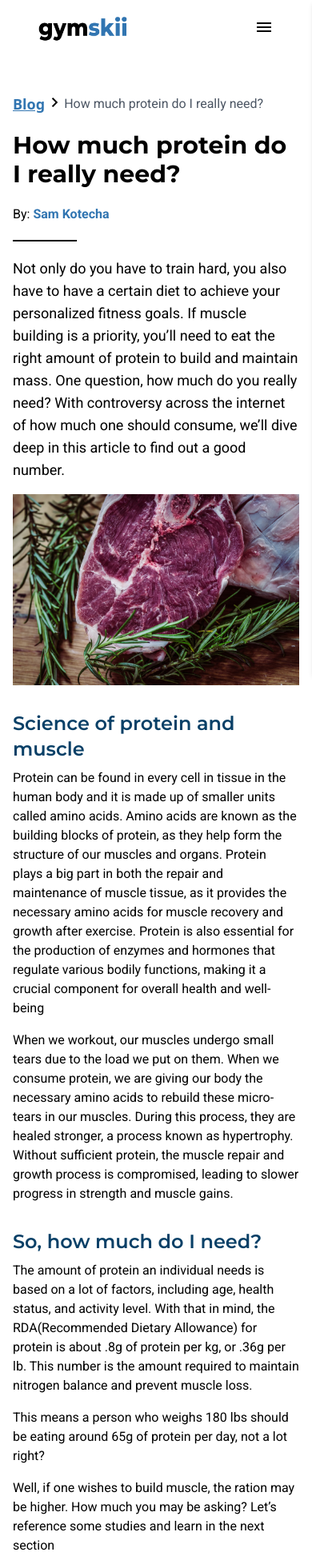
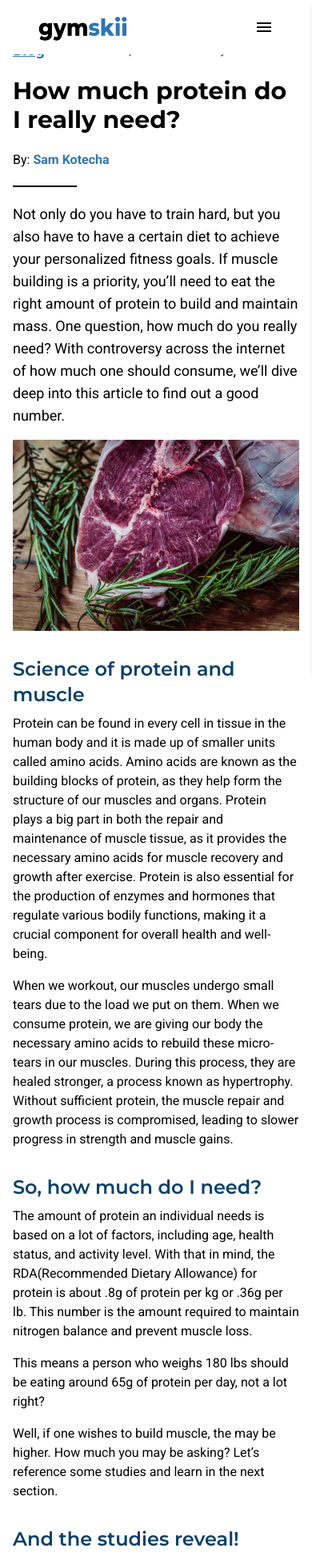
Before and after one commit to samkolache/gymskii-old-, a React (Vite) app: page /blog/protein in a window 390 px wide. Shown: the top 1951 px of the page at 80% size. Built offline with nearby package versions, Linux system fonts and the light colour scheme.

Commit message:
more mobile fixes(padding and sticky nav bar)

```diff
--- a/src/components/navbar/MinimalNavbar.jsx
+++ b/src/components/navbar/MinimalNavbar.jsx
@@ -11,7 +11,7 @@ export default function Navbar() {
 
     return(
         <>
-            <nav className="flex justify-between items-center px-12 py-4">
+            <nav className="flex justify-between items-center px-12 py-4 fixed top-0 left-0 w-full bg-white md:static md:bg-none">
                 {/* Logo */}
                 <NavLink to= "/"> <img src= {Logo} alt="gymskii logo" className="w-[112px] h-[36px]" /> </NavLink>
                 <span
--- a/src/components/navbar/Navbar.jsx
+++ b/src/components/navbar/Navbar.jsx
@@ -11,7 +11,7 @@ export default function Navbar() {
 
     return(
         <>
-            <nav className="flex justify-between items-center px-12 py-4">
+            <nav className="flex justify-between items-center px-12 py-4 fixed top-0 left-0 w-full bg-white md:static md:bg-none">
                 {/* Logo */}
                 <NavLink to= "/"> <img src= {Logo} alt="gymskii logo" className="w-[112px] h-[36px]" /> </NavLink>
 
--- a/src/data/blogData/protienBlogData.json
+++ b/src/data/blogData/protienBlogData.json
@@ -5,14 +5,14 @@
     },
     "title": "How much protein do I really need?",
     "author": "Sam Kotecha",
-    "intro": "Not only do you have to train hard, you also have to have a certain diet to achieve your personalized fitness goals. If muscle building is a priority, you’ll need to eat the right amount of protein to build and maintain mass. One question, how much do you really need? With controversy across the internet of how much one should consume, we’ll dive deep in this article to find out a good number.",
+    "intro": "Not only do you have to train hard, but you also have to have a certain diet to achieve your personalized fitness goals. If muscle building is a priority, you’ll need to eat the right amount of protein to build and maintain mass. One question, how much do you really need? With controversy across the internet of how much one should consume, we’ll dive deep into this article to find out a good number.",
     "coverImage": "ProgImg",
     "sections": [
       {
         "type": "section",
         "heading": "Science of protein and muscle",
         "content": [
-          "Protein can be found in every cell in tissue in the human body and it is made up of smaller units called amino acids. Amino acids are known as the building blocks of protein, as they help form the structure of our muscles and organs. Protein plays a big part in both the repair and maintenance of muscle tissue, as it provides the necessary amino acids for muscle recovery and growth after exercise. Protein is also essential for the production of enzymes and hormones that regulate various bodily functions, making it a crucial component for overall health and well-being",
+          "Protein can be found in every cell in tissue in the human body and it is made up of smaller units called amino acids. Amino acids are known as the building blocks of protein, as they help form the structure of our muscles and organs. Protein plays a big part in both the repair and maintenance of muscle tissue, as it provides the necessary amino acids for muscle recovery and growth after exercise. Protein is also essential for the production of enzymes and hormones that regulate various bodily functions, making it a crucial component for overall health and well-being.",
           "When we workout, our muscles undergo small tears due to the load we put on them. When we consume protein, we are giving our body the necessary amino acids to rebuild these micro-tears in our muscles. During this process, they are healed stronger, a process known as hypertrophy. Without sufficient protein, the muscle repair and growth process is compromised, leading to slower progress in strength and muscle gains."
         ]
       },
@@ -20,9 +20,9 @@
         "type": "section",
         "heading": "So, how much do I need?",
         "content": [
-          "The amount of protein an individual needs is based on a lot of factors, including age, health status, and activity level. With that in mind, the RDA(Recommended Dietary Allowance) for protein is about .8g of protein per kg, or .36g per lb. This number is the amount required to maintain nitrogen balance and prevent muscle loss.",
+          "The amount of protein an individual needs is based on a lot of factors, including age, health status, and activity level. With that in mind, the RDA(Recommended Dietary Allowance) for protein is about .8g of protein per kg or .36g per lb. This number is the amount required to maintain nitrogen balance and prevent muscle loss.",
           "This means a person who weighs 180 lbs should be eating around 65g of protein per day, not a lot right?",
-          "Well, if one wishes to build muscle, the ration may be higher. How much you may be asking? Let’s reference some studies and learn in the next section"
+          "Well, if one wishes to build muscle, the  may be higher. How much you may be asking? Let’s reference some studies and learn in the next section."
         ]
       }
     ]
--- a/src/home-views/sections/Hero.jsx
+++ b/src/home-views/sections/Hero.jsx
@@ -4,7 +4,7 @@ import Mockup from "../../assets/macbook-mock.png"
 export default function Hero() {
     return(
         <>
-        <div className="grid grid-cols-1 xl:grid-cols-2 items-center justify-center px-8 py-10">
+        <div className="grid grid-cols-1 xl:grid-cols-2 items-center justify-center px-8 pb-10 pt-24">
           {/* Intro/left */}
           <div className="flex flex-col space-y-4 items-center text-center">
             <h1 className="text-4xl md:text-5xl font-bold">
--- a/src/pages/About.jsx
+++ b/src/pages/About.jsx
@@ -15,7 +15,7 @@ export default function About() {
             <div className="mt-12">
 
                 {/* Heading Section Container */}
-                <div className="max-w-2xl text-center mx-auto px-10">
+                <div className="max-w-2xl text-center mx-auto px-10 pt-10">
                     <h1 className="text-4xl md:text-5xl font-bold mb-4">Empowering you to <span className="text-brand">Track</span>, <span className="text-brand">Visualize</span>, and <span className="text-brand">Elevate</span> your Strength Journey</h1>
                     <p className="text-lg md:text-xl text-gray-500">gymskii is your central platform for bringing together everything fitness-related. Whether you are a beginner or a seasoned gym rat, anyone can benefit from gymskii's tracking and visuals.</p>
                 </div>
--- a/src/pages/SignIn.jsx
+++ b/src/pages/SignIn.jsx
@@ -8,7 +8,7 @@ export default function SignIn() {
             {/* Container */}
             <div className='grid grid-cols-1 lg:grid-cols-2  min-h-screen'>
                 {/* Left Side */}
-               <div className='flex flex-col items-center justify-center bg-brand2 py-6 px-4'>
+               <div className='flex flex-col items-center justify-center bg-brand2  pt-12 px-4'>
                     <h1 className='text-3xl md:text-4xl font-bold'>Welcome Back!</h1>
                     <p className='md:text-lg mt-2'>Enter your email and password to access your account</p>
                     <h2 className='text-xl md:text-2xl mt-4 font-semibold text-brandHeading'>Don't have an account?</h2>
--- a/src/pages/SignUp.jsx
+++ b/src/pages/SignUp.jsx
@@ -8,7 +8,7 @@ export default function SignUp() {
             {/* Container */}
             <div className="grid grid-cols-1 lg:grid-cols-2 min-h-screen">
                 {/* Left Side */}
-                <div className="flex flex-col items-center justify-center bg-brand2 py-6 px-4 lg:px-8 lg:py-0">
+                <div className="flex flex-col items-center justify-center bg-brand2 pb-12 pt-24 px-4 lg:px-8 lg:py-0">
                     <h1 className="text-3xl md:text-4xl font-bold text-center lg:text-left">Hey there!</h1>
                     <p className="md:text-lg lg:text-lg mt-2 max-w-lg text-center lg:text-left">
                         Welcome to gymskii, we are excited to have you! Enter some information to get started in your progressive overload journey :)
@@ -21,7 +21,7 @@ export default function SignUp() {
                 </div>
 
                 {/* Right Side */}
-                <div className="flex flex-col items-center justify-center mt-4 lg:mt-0 px-4 lg:px-8">
+                <div className="flex flex-col items-center justify-center mt-4 lg:mt-0 px-4 py-4 lg:px-8">
                     <h1 className="text-3xl lg:text-4xl font-bold text-center">Sign up</h1>
                     <p className="mt-2 text-center">Let's get started!</p>
 
```
